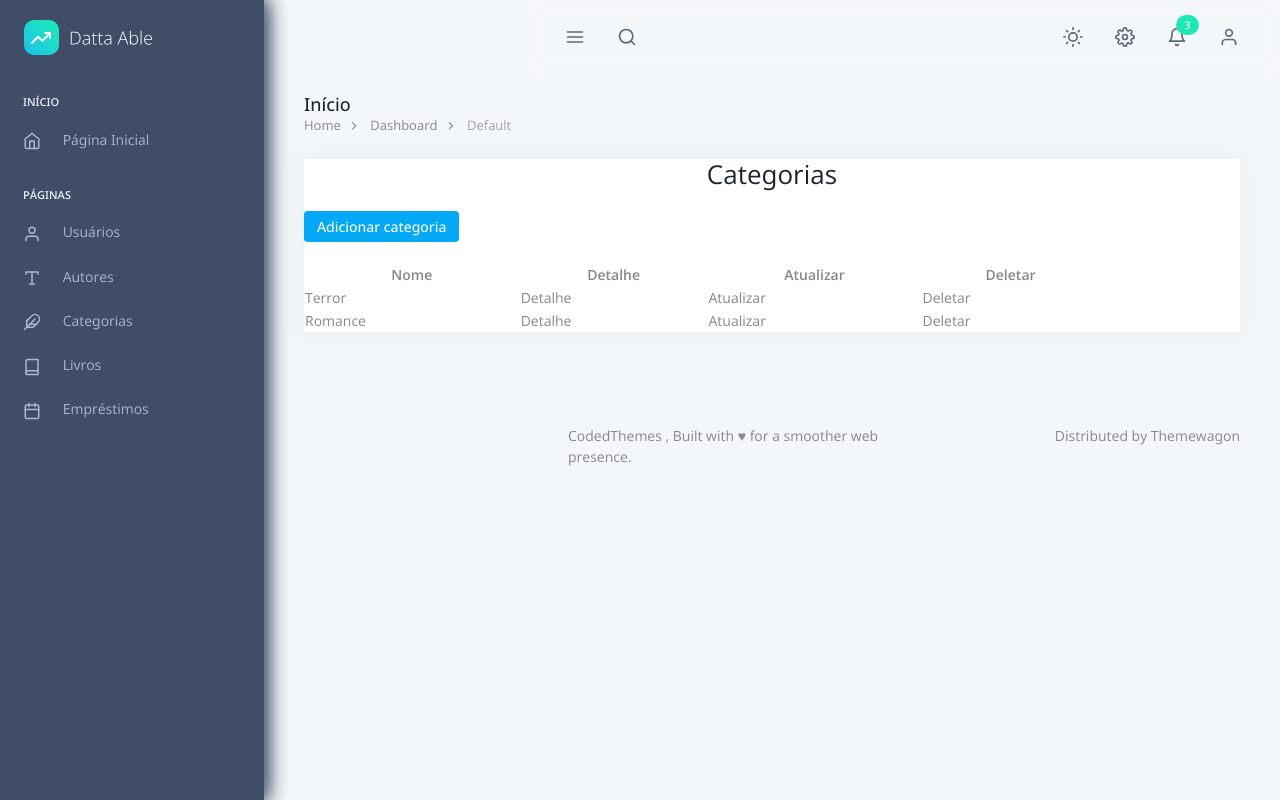
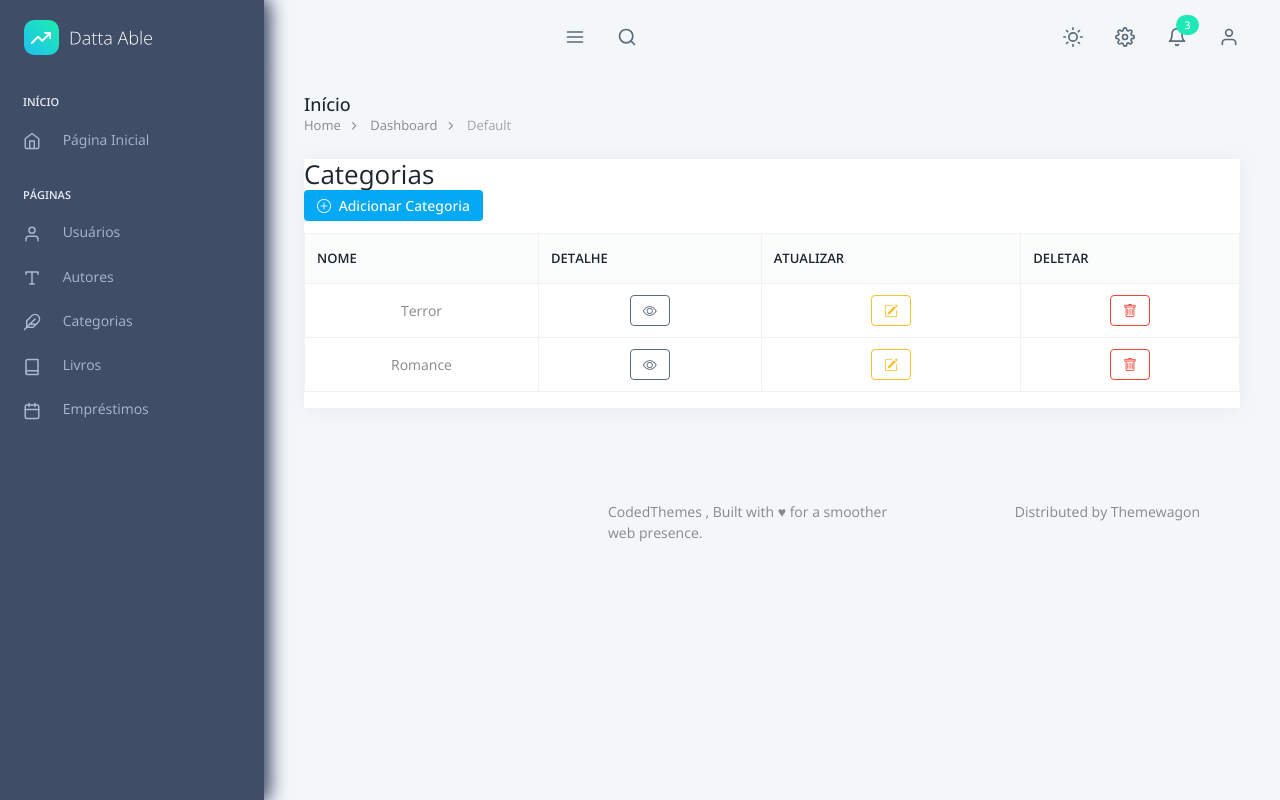
Before and after one commit to livia-trindade/psw-biblioteca, a Django app: page /categoria/ in a window 1280 px wide. Run offline with Django 5.2, Linux system fonts and the light colour scheme; a user stored in the database is signed in; data comes from the database, SQL or seed files in the repository; both versions use the stored data as it was after the commit.

Commit message:
Mensagem explicando o que foi feito

```diff
--- a/biblioteca/urls.py
+++ b/biblioteca/urls.py
@@ -13,4 +13,5 @@ urlpatterns = [
     path('autor/', include('autor.urls')),
     path('categoria/', include('categoria.urls')),
     path('livro/', include('livro.urls')),
+
     ]
--- a/templates/_base.html
+++ b/templates/_base.html
@@ -41,6 +41,7 @@
   <!-- [Template CSS Files] -->
   <link rel="stylesheet" href="{% static 'css/style.css' %}" id="main-style-link" />
 
+  <!-- [ICONESS] -->
   <link href="https://cdn.jsdelivr.net/npm/bootstrap-icons@1.11.3/font/bootstrap-icons.css" rel="stylesheet">
 
 </head>
--- a/templates/categoria/index.html
+++ b/templates/categoria/index.html
@@ -1,42 +1,48 @@
 {% extends "_base.html" %}
-
 {% load static %}
 
 {% block content %}
-
-<div class="text-center">
-<h3>Categorias</h3> <br>
+<div class="d-flex justify-content-between align-items-center mb-3">
+  <h3 class="m-0">Categorias</h3>
+  <a href="create/" class="btn btn-primary btn-sm">
+    <i class="bi bi-plus-circle me-1"></i> Adicionar Categoria
+  </a>
 </div>
 
-<a href="create/" class="btn btn-sm btn-primary">Adicionar categoria</a> <br><br>
-
-    <div>
-        <table style="width: 85%;">
-            <thead>
+<div class="table-responsive">
+  <table class="table table-bordered table-hover align-middle text-center">
+    <thead class="table-light">
       <tr>
-                    <th> Nome </th>
-                    {% if perms.categoria.detail_categoria %}<th> Detalhe </th>{% endif %}
-                    {% if perms.categoria.change_categoria %}<th> Atualizar </th>{% endif %}
-                    {% if perms.categoria.delete_categoria %}<th> Deletar </th>{% endif %}
+        <th>Nome</th>
+        {% if perms.categoria.detail_categoria %}<th>Detalhe</th>{% endif %}
+        {% if perms.categoria.change_categoria %}<th>Atualizar</th>{% endif %}
+        {% if perms.categoria.delete_categoria %}<th>Deletar</th>{% endif %}
       </tr>
     </thead>
     <tbody>
       {% for categoria in categorias %}
       <tr>
-                    <td> {{ categoria.nome }} </td>
+        <td>{{ categoria.nome }}</td>
         {% if perms.categoria.detail_categoria %}
-                    <td><a href="/categoria/{{categoria.id}}"> Detalhe</a></td>
+        <td><a href="/categoria/{{ categoria.id }}/" class="btn btn-outline-secondary btn-sm" title="Detalhar">
+          <i class="bi bi-eye"></i>
+        </a></td>
         {% endif %}
         {% if perms.categoria.change_categoria %}
-                    <td><a href="/categoria/update/{{categoria.id}}"> Atualizar</a></td>
+        <td><a href="/categoria/update/{{ categoria.id }}/" class="btn btn-outline-warning btn-sm" title="Editar">
+          <i class="bi bi-pencil-square"></i>
+        </a></td>
         {% endif %}
         {% if perms.categoria.delete_categoria %}
-                    <td><a href="/categoria/delete/{{categoria.id}}"> Deletar</a></td>
+        <td><a href="/categoria/delete/{{ categoria.id }}/" class="btn btn-outline-danger btn-sm" title="Deletar">
+          <i class="bi bi-trash"></i>
+        </a></td>
         {% endif %}
       </tr>
+      {% empty %}
+      <tr><td colspan="4" class="text-center">Nenhuma categoria encontrada.</td></tr>
       {% endfor %}
     </tbody>
   </table>
 </div>
-</div>
 {% endblock %}
```
Also changed, not shown: templates/categoria/create.html (+18 -13 lines), templates/categoria/detalha.html (+12 -7 lines), templates/categoria/update.html (+19 -11 lines), db.sqlite3. Lines whose indentation alone changed are shown as unchanged.
